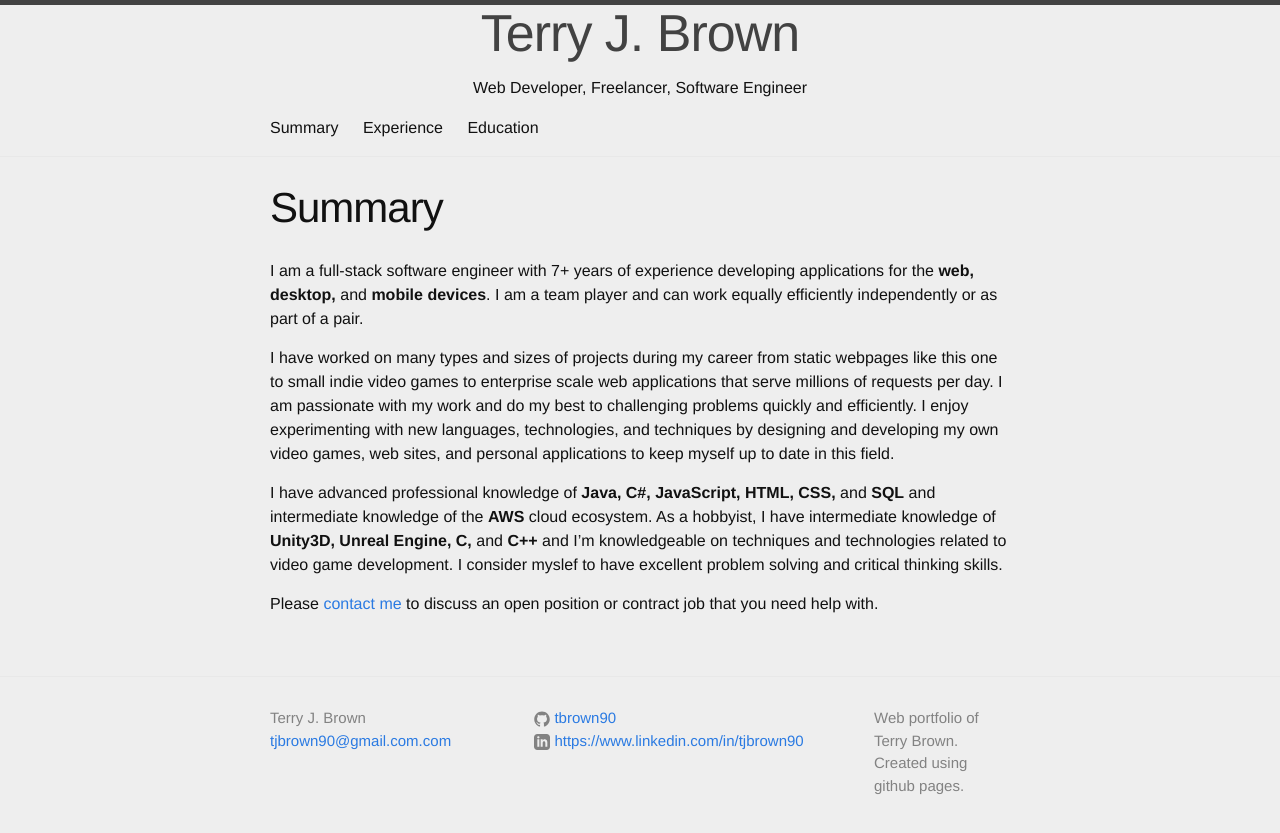
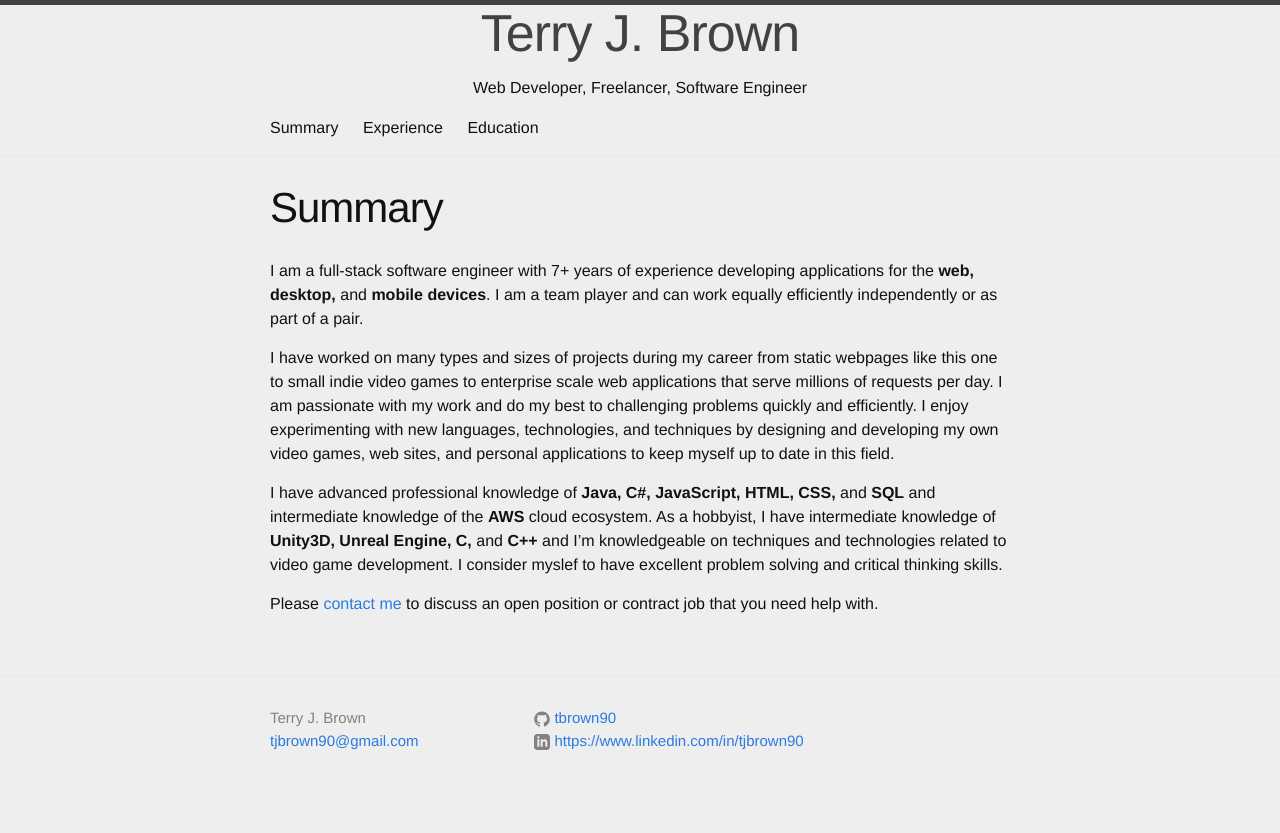
Before and after one commit to tbrown90/tbrown90.github.io, a Jekyll site: the page built from summary.md, in a window 1280 px wide. Shown: the top 833 px of the page. Built offline with Jekyll 4.4.1, drawn with Linux system fonts in a browser that asks for light colours.

Commit message:
Update footer.

```diff
--- a/_config.yml
+++ b/_config.yml
@@ -1,7 +1,7 @@
 # Site settings
 title: Terry J. Brown
 sub-title: Web Developer, Freelancer, Software Engineer
-email: tjbrown90@gmail.com.com
+email: tjbrown90@gmail.com
 description: > # this means to ignore newlines until "baseurl:"
   Web portfolio of Terry Brown. Created using github pages.
 baseurl: "" # the subpath of your site, e.g. /blog/
--- a/_includes/footer.html
+++ b/_includes/footer.html
@@ -42,7 +42,7 @@
       </div>
 
       <div class="footer-col  footer-col-2">
-        <p class="text">{{ site.description }}</p>
+        <br/>
       </div>
     </div>
 
```
